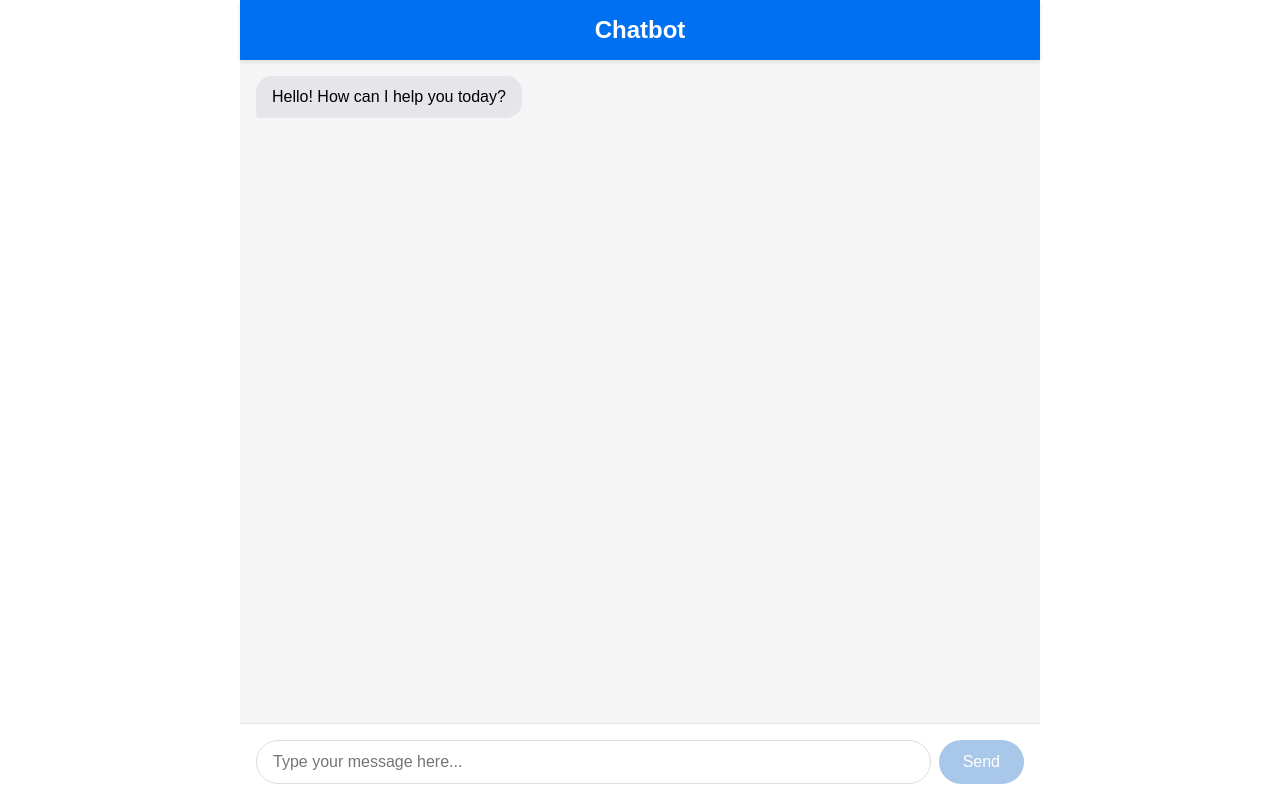
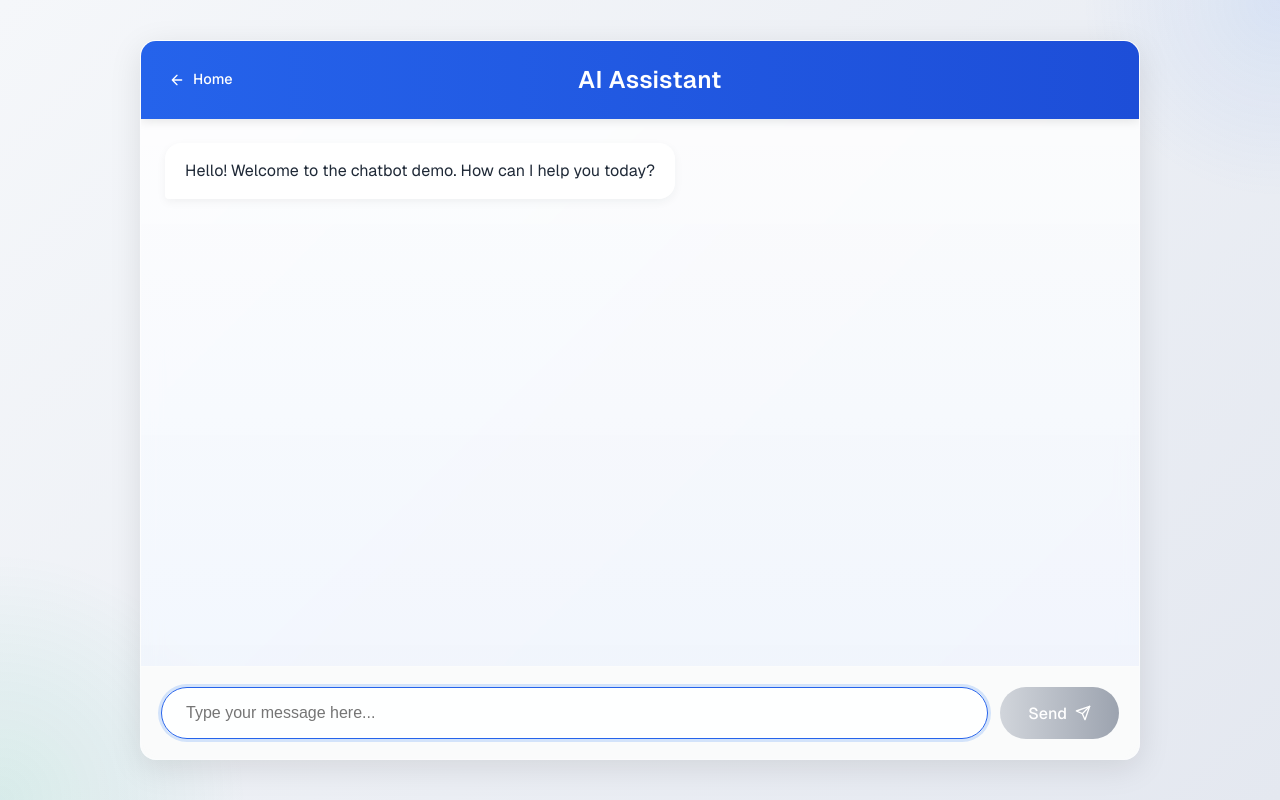
Before and after one commit to eaisdotinc/candidate-take-home, a Next.js app: page /chatbot in a window 1280 px wide. Built offline with nearby package versions, Linux system fonts and the light colour scheme.

Commit message:
new UI added

```diff
--- a/src/app/chatbot/page.module.css
+++ b/src/app/chatbot/page.module.css
@@ -2,88 +2,162 @@
   display: flex;
   flex-direction: column;
   height: 100vh;
-  max-width: 800px;
+  max-width: 1000px;
   margin: 0 auto;
-  background-color: #f5f5f5;
+  background: var(--glass-bg);
+  backdrop-filter: blur(10px);
+  -webkit-backdrop-filter: blur(10px);
+  border: 1px solid var(--glass-border);
+  box-shadow: var(--glass-shadow);
+  border-radius: var(--border-radius-lg);
+  overflow: hidden;
+  position: relative;
 }
 
 .chatHeader {
-  background-color: #0070f3;
+  background: linear-gradient(90deg, var(--primary), var(--primary-dark));
   color: white;
-  padding: 1rem;
-  text-align: center;
-  box-shadow: 0 2px 4px rgba(0, 0, 0, 0.1);
+  padding: 1.25rem;
+  display: flex;
+  align-items: center;
+  justify-content: space-between;
+  box-shadow: 0 2px 10px rgba(0, 0, 0, 0.1);
+  position: relative;
+  z-index: 2;
 }
 
 .chatHeader h1 {
   margin: 0;
   font-size: 1.5rem;
+  font-weight: 600;
+  letter-spacing: 0.01em;
+  text-align: center;
+  flex: 1;
+}
+
+.backLink {
+  display: flex;
+  align-items: center;
+  gap: 0.5rem;
+  color: white;
+  font-size: 0.9rem;
+  font-weight: 500;
+  padding: 0.5rem;
+  border-radius: var(--border-radius);
+  transition: all 0.2s ease;
+}
+
+.backLink:hover {
+  background: rgba(255, 255, 255, 0.2);
+}
+
+.backLink svg {
+  transition: transform 0.2s ease;
+}
+
+.backLink:hover svg {
+  transform: translateX(-2px);
+}
+
+.spacer {
+  width: 60px;
 }
 
 .chatWindow {
   flex: 1;
   overflow-y: auto;
-  padding: 1rem;
+  padding: 1.5rem;
   display: flex;
   flex-direction: column;
-  gap: 0.75rem;
+  gap: 1rem;
+  background: linear-gradient(180deg, rgba(255, 255, 255, 0) 0%, rgba(59, 130, 246, 0.05) 100%);
 }
 
 .message {
   max-width: 70%;
-  padding: 0.75rem 1rem;
-  border-radius: 1rem;
+  padding: 1rem 1.25rem;
+  border-radius: var(--border-radius-lg);
   word-break: break-word;
+  line-height: 1.5;
+  animation: fadeIn 0.3s ease-out;
+  position: relative;
+  transition: transform 0.2s ease;
+}
+
+.message:hover {
+  transform: translateY(-2px);
+}
+
+@keyframes fadeIn {
+  from {
+    opacity: 0;
+    transform: translateY(10px);
+  }
+  to {
+    opacity: 1;
+    transform: translateY(0);
+  }
 }
 
 .userMessage {
   align-self: flex-end;
-  background-color: #0070f3;
+  background: linear-gradient(135deg, var(--primary), var(--primary-dark));
   color: white;
-  border-bottom-right-radius: 0.25rem;
+  border-bottom-right-radius: var(--border-radius-sm);
+  box-shadow: 0 3px 12px rgba(37, 99, 235, 0.2);
 }
 
 .botMessage {
   align-self: flex-start;
-  background-color: #e5e5ea;
-  color: #000;
-  border-bottom-left-radius: 0.25rem;
+  background: white;
+  color: var(--gray-800);
+  border-bottom-left-radius: var(--border-radius-sm);
+  box-shadow: 0 3px 10px rgba(0, 0, 0, 0.05);
 }
 
 .errorMessage {
-  background-color: #ffeded;
-  border: 1px solid #ffd0d0;
+  background: linear-gradient(to right, var(--error-light), white);
+  border-left: 3px solid var(--error);
   display: flex;
   flex-direction: column;
 }
 
 .retryButton {
   align-self: flex-end;
-  margin-top: 0.5rem;
-  background-color: #f44336;
+  margin-top: 0.75rem;
+  background: linear-gradient(to right, var(--error), var(--error-dark));
   color: white;
   border: none;
-  border-radius: 0.5rem;
-  padding: 0.3rem 0.6rem;
+  border-radius: var(--border-radius);
+  padding: 0.4rem 0.8rem;
   font-size: 0.8rem;
+  font-weight: 500;
   cursor: pointer;
-  transition: background-color 0.2s;
+  transition: all 0.2s ease;
+  box-shadow: 0 2px 6px rgba(239, 68, 68, 0.3);
 }
 
 .retryButton:hover {
-  background-color: #d32f2f;
+  transform: translateY(-1px);
+  box-shadow: 0 4px 8px rgba(239, 68, 68, 0.4);
 }
 
 .typingIndicator {
   display: flex;
   align-items: center;
-  padding: 0.75rem 1rem;
+  padding: 0.75rem 1.25rem;
   max-width: fit-content;
+  background: rgba(255, 255, 255, 0.7);
+  backdrop-filter: blur(5px);
+  -webkit-backdrop-filter: blur(5px);
+  border: 1px solid rgba(255, 255, 255, 0.2);
 }
 
 .typingText {
   font-size: 0.9rem;
   margin-right: 0.5rem;
+  color: var(--gray-600);
+  font-weight: 500;
 }
 
 .loadingDots {
@@ -95,6 +169,7 @@
   animation: loadingDots 1.4s infinite ease-in-out both;
   font-size: 1.25rem;
   margin: 0 2px;
+  color: var(--primary);
 }
 
 .loadingDots span:nth-child(1) {
@@ -111,7 +186,7 @@
 
 @keyframes loadingDots {
   0%, 80%, 100% {
-    opacity: 0.2;
+    opacity: 0.3;
     transform: translateY(0);
   }
   40% {
@@ -122,54 +197,99 @@
 
 .inputContainer {
   display: flex;
-  padding: 1rem;
-  background-color: white;
-  border-top: 1px solid #e5e5ea;
-}
-
-.messageInput:disabled {
-  background-color: #f9f9f9;
-  cursor: not-allowed;
+  padding: 1.25rem;
+  background: rgba(249, 250, 251, 0.8);
+  backdrop-filter: blur(5px);
+  -webkit-backdrop-filter: blur(5px);
+  border-top: 1px solid var(--glass-border);
+  position: relative;
+  z-index: 2;
 }
 
 .messageInput {
   flex: 1;
-  padding: 0.75rem 1rem;
-  border: 1px solid #ddd;
-  border-radius: 1.5rem;
+  padding: 1rem 1.5rem;
+  border: 1px solid var(--gray-200);
+  border-radius: var(--border-radius-full);
   outline: none;
   font-size: 1rem;
+  transition: all 0.2s ease;
+  background: rgba(255, 255, 255, 0.9);
+  box-shadow: 0 2px 6px rgba(0, 0, 0, 0.05);
 }
 
-.sendButton:hover:not(:disabled) {
-  border-color: #0070f3;
+.messageInput:focus {
+  border-color: var(--primary);
+  box-shadow: 0 0 0 3px rgba(59, 130, 246, 0.2);
 }
 
-.sendButton:disabled {
-  background-color: #a9c7e9;
+.messageInput:disabled {
+  background-color: var(--gray-100);
   cursor: not-allowed;
 }
 
 .sendButton {
-  margin-left: 0.5rem;
-  padding: 0.75rem 1.5rem;
-  background-color: #0070f3;
+  margin-left: 0.75rem;
+  padding: 0 1.75rem;
+  background: linear-gradient(90deg, var(--primary), var(--primary-dark));
   color: white;
   border: none;
-  border-radius: 1.5rem;
+  border-radius: var(--border-radius-full);
   cursor: pointer;
   font-size: 1rem;
-  transition: background-color 0.2s;
+  font-weight: 500;
+  transition: all 0.3s ease;
+  box-shadow: 0 3px 10px rgba(37, 99, 235, 0.2);
+  position: relative;
+  overflow: hidden;
+  display: flex;
+  align-items: center;
+  justify-content: center;
+  gap: 0.5rem;
 }
 
-.sendButton:hover {
-  background-color: #0051a2;
+.sendButton svg {
+  transition: transform 0.2s ease;
 }
 
-@media (max-width: 600px) {
+.sendButton:hover:not(:disabled) svg {
+  transform: translate(2px, -2px);
+}
+
+.sendButton::before {
+  content: "";
+  position: absolute;
+  top: 0;
+  left: 0;
+  width: 100%;
+  height: 100%;
+  background: linear-gradient(45deg, rgba(255, 255, 255, 0), rgba(255, 255, 255, 0.2), rgba(255, 255, 255, 0));
+  transform: translateX(-100%);
+  transition: transform 0.6s;
+}
+
+.sendButton:hover:not(:disabled) {
+  transform: translateY(-2px);
+  box-shadow: 0 5px 15px rgba(37, 99, 235, 0.3);
+}
+
+.sendButton:hover:not(:disabled)::before {
+  transform: translateX(100%);
+}
+
+.sendButton:disabled {
+  background: linear-gradient(90deg, var(--gray-300), var(--gray-400));
+  cursor: not-allowed;
+  box-shadow: none;
+}
+
+/* Responsive styles */
+@media (max-width: 767px) {
   .chatContainer {
     height: 100vh;
     width: 100%;
+    max-width: 100%;
+    border-radius: 0;
   }
 
   .message {
@@ -177,6 +297,54 @@
   }
 
   .sendButton {
-    padding: 0.75rem 1rem;
+    padding: 0 1.25rem;
   }
 }
+
+@media (min-width: 768px) {
+  .chatContainer {
+    height: 90vh;
+    margin: 5vh auto;
+  }
+}
+
+/* Add dark mode styles at the end of the file */
+@media (prefers-color-scheme: dark) {
+  .chatContainer {
+    background: var(--glass-bg);
+  }
+
+  .botMessage {
+    background: var(--secondary);
+    color: var(--foreground);
+    box-shadow: 0 3px 10px rgba(0, 0, 0, 0.2);
+  }
+
+  .typingIndicator {
+    background: rgba(30, 41, 59, 0.7);
+    border: 1px solid rgba(255, 255, 255, 0.1);
+  }
+
+  .typingText {
+    color: var(--gray-400);
+  }
+
+  .inputContainer {
+    background: rgba(15, 23, 42, 0.7);
+    border-top: 1px solid var(--glass-border);
+  }
+
+  .messageInput {
+    background: rgba(30, 41, 59, 0.8);
+    border-color: var(--gray-700);
+    color: var(--foreground);
+  }
+
+  .messageInput::placeholder {
+    color: var(--gray-500);
+  }
+
+  .errorMessage {
+    background: linear-gradient(to right, rgba(239, 68, 68, 0.2), var(--secondary));
+  }
+}
--- a/src/app/chatbot/page.tsx
+++ b/src/app/chatbot/page.tsx
@@ -1,7 +1,8 @@
 'use client';
 
-import { useEffect, useRef, useState } from 'react';
+import { useState, useRef, useEffect } from 'react';
 import styles from './page.module.css';
+import Link from 'next/link';
 
 export default function ChatbotPage() {
   const [message, setMessage] = useState('');
@@ -11,17 +12,23 @@ export default function ChatbotPage() {
     isError?: boolean;
     originalMessage?: string;
   }[]>([
-
-    { text: 'Hello! How can I help you today?', sender: 'bot' }
+    { text: 'Hello! Welcome to the chatbot demo. How can I help you today?', sender: 'bot' }
   ]);
-
   const [isLoading, setIsLoading] = useState(false);
   const chatWindowRef = useRef<HTMLDivElement>(null);
+  const inputRef = useRef<HTMLInputElement>(null);
 
   // Scroll to bottom whenever messages change or loading state changes
   useEffect(() => {
     scrollToBottom();
   }, [messages, isLoading]);
+
+  // Focus input field on load
+  useEffect(() => {
+    if (inputRef.current) {
+      inputRef.current.focus();
+    }
+  }, []);
 
   const scrollToBottom = () => {
     if (chatWindowRef.current) {
@@ -42,18 +49,18 @@ export default function ChatbotPage() {
 
       // Add bot response to chat
       setMessages(prev => [...prev, {
-        text: 'Sorry, something went wrong. Please try again later.',
-        sender: 'bot',
-        isError: true,
-        originalMessage: userMessage
+        text: data.message,
+        sender: 'bot'
       }]);
     } catch (error) {
       console.error('Error fetching bot response:', error);
 
       // Add error message if API call fails
       setMessages(prev => [...prev, {
-        text: 'Sorry, I encountered an error. Please try again later.',
-        sender: 'bot'
+        text: 'Sorry, something went wrong. Please try again later.',
+        sender: 'bot',
+        isError: true,
+        originalMessage: userMessage
       }]);
     } finally {
       setIsLoading(false);
@@ -92,7 +99,14 @@ export default function ChatbotPage() {
   return (
     <div className={styles.chatContainer}>
       <div className={styles.chatHeader}>
-        <h1>Chatbot</h1>
+        <Link href="/" className={styles.backLink}>
+          <svg xmlns="http://www.w3.org/2000/svg" width="16" height="16" viewBox="0 0 24 24" fill="none" stroke="currentColor" strokeWidth="2" strokeLinecap="round" strokeLinejoin="round">
+            <path d="M19 12H5M12 19l-7-7 7-7" />
+          </svg>
+          Home
+        </Link>
+        <h1>AI Assistant</h1>
+        <div className={styles.spacer}></div>
       </div>
 
       <div ref={chatWindowRef} className={styles.chatWindow}>
@@ -116,16 +130,17 @@ export default function ChatbotPage() {
         ))}
         {isLoading && (
           <div className={`${styles.message} ${styles.botMessage} ${styles.typingIndicator}`}>
-            <div className={styles.typingText}>Bot is typing</div>
-              <div className={styles.loadingDots}>
-                <span>.</span><span>.</span><span>.</span>
-              </div>
+            <div className={styles.typingText}>AI is thinking</div>
+            <div className={styles.loadingDots}>
+              <span>.</span><span>.</span><span>.</span>
+            </div>
           </div>
         )}
       </div>
 
       <div className={styles.inputContainer}>
         <input
+          ref={inputRef}
           type="text"
           value={message}
           onChange={(e) => setMessage(e.target.value)}
@@ -139,7 +154,11 @@ export default function ChatbotPage() {
           className={styles.sendButton}
           disabled={isLoading || message.trim() === ''}
         >
-          Send
+          <span>Send</span>
+          <svg xmlns="http://www.w3.org/2000/svg" width="16" height="16" viewBox="0 0 24 24" fill="none" stroke="currentColor" strokeWidth="2" strokeLinecap="round" strokeLinejoin="round">
+            <line x1="22" y1="2" x2="11" y2="13"></line>
+            <polygon points="22 2 15 22 11 13 2 9 22 2"></polygon>
+          </svg>
         </button>
       </div>
     </div>
--- a/src/app/globals.css
+++ b/src/app/globals.css
@@ -1,12 +1,46 @@
 :root {
-  --background: #ffffff;
+  --background: #f5f7fa;
   --foreground: #171717;
+  --primary: #2563eb;
+  --primary-light: #3b82f6;
+  --primary-dark: #1d4ed8;
+  --secondary: #f0f2f5;
+  --gray-100: #f3f4f6;
+  --gray-200: #e5e7eb;
+  --gray-300: #d1d5db;
+  --gray-400: #9ca3af;
+  --gray-500: #6b7280;
+  --gray-600: #4b5563;
+  --gray-800: #1f2937;
+  --success: #10b981;
+  --error: #ef4444;
+  --error-light: #fee2e2;
+  --error-dark: #b91c1c;
+  --warning: #f59e0b;
+  --glass-bg: rgba(255, 255, 255, 0.8);
+  --glass-border: rgba(255, 255, 255, 0.18);
+  --glass-shadow: 0 8px 32px rgba(0, 0, 0, 0.1);
+  --border-radius-sm: 0.25rem;
+  --border-radius: 0.5rem;
+  --border-radius-lg: 1rem;
+  --border-radius-xl: 1.5rem;
+  --border-radius-full: 9999px;
 }
 
 @media (prefers-color-scheme: dark) {
   :root {
-    --background: #0a0a0a;
-    --foreground: #ededed;
+    --background: #0f172a;
+    --foreground: #f8fafc;
+    --secondary: #1e293b;
+    --glass-bg: rgba(15, 23, 42, 0.75);
+    --glass-border: rgba(255, 255, 255, 0.05);
+    --gray-100: #1e293b;
+    --gray-200: #334155;
+    --gray-300: #475569;
+    --gray-400: #64748b;
+    --gray-500: #94a3b8;
+    --gray-600: #cbd5e1;
+    --gray-800: #e2e8f0;
   }
 }
 
@@ -18,10 +52,53 @@ body {
 
 body {
   color: var(--foreground);
-  background: var(--background);
-  font-family: Arial, Helvetica, sans-serif;
+  background: linear-gradient(135deg, #f5f7fa 0%, #e4e8f0 100%);
+  font-family: var(--font-geist-sans), system-ui, -apple-system, BlinkMacSystemFont, 'Segoe UI', Roboto, 'Helvetica Neue', Arial, sans-serif;
   -webkit-font-smoothing: antialiased;
   -moz-osx-font-smoothing: grayscale;
+  line-height: 1.5;
+  position: relative;
+}
+
+/* Gradient decorations */
+body::before {
+  content: '';
+  position: absolute;
+  width: 400px;
+  height: 400px;
+  border-radius: 50%;
+  background: radial-gradient(circle, rgba(59, 130, 246, 0.1) 0%, rgba(59, 130, 246, 0) 70%);
+  top: -200px;
+  right: -200px;
+  z-index: -1;
+  pointer-events: none;
+}
+
+body::after {
+  content: '';
+  position: absolute;
+  width: 500px;
+  height: 500px;
+  border-radius: 50%;
+  background: radial-gradient(circle, rgba(16, 185, 129, 0.1) 0%, rgba(16, 185, 129, 0) 70%);
+  bottom: -250px;
+  left: -250px;
+  z-index: -1;
+  pointer-events: none;
+}
+
+@media (prefers-color-scheme: dark) {
+  body {
+    background: linear-gradient(135deg, #0f172a 0%, #1e293b 100%);
+  }
+
+  body::before {
+    background: radial-gradient(circle, rgba(59, 130, 246, 0.05) 0%, rgba(59, 130, 246, 0) 70%);
+  }
+
+  body::after {
+    background: radial-gradient(circle, rgba(16, 185, 129, 0.05) 0%, rgba(16, 185, 129, 0) 70%);
+  }
 }
 
 * {
@@ -35,6 +112,37 @@ a {
   text-decoration: none;
 }
 
+button {
+  font-family: inherit;
+}
+
+.glass {
+  background: var(--glass-bg);
+  backdrop-filter: blur(10px);
+  -webkit-backdrop-filter: blur(10px);
+  border: 1px solid var(--glass-border);
+  box-shadow: var(--glass-shadow);
+}
+
+/* Modern scrollbar */
+::-webkit-scrollbar {
+  width: 8px;
+  height: 8px;
+}
+
+::-webkit-scrollbar-track {
+  background: transparent;
+}
+
+::-webkit-scrollbar-thumb {
+  background: var(--gray-300);
+  border-radius: var(--border-radius-full);
+}
+
+::-webkit-scrollbar-thumb:hover {
+  background: var(--gray-400);
+}
+
 @media (prefers-color-scheme: dark) {
   html {
     color-scheme: dark;
--- a/src/app/page.tsx
+++ b/src/app/page.tsx
@@ -3,7 +3,7 @@ import styles from './page.module.css';
 
 export default function Home() {
   return (
-    <main className={styles.main}>
+      <main className={styles.main}>
       <div className={styles.container}>
         <h1 className={styles.title}>Chatbot Demo</h1>
         <p className={styles.description}>
@@ -12,7 +12,7 @@ export default function Home() {
         <Link href="/chatbot" className={styles.button}>
           Open Chatbot
         </Link>
-      </div>
-    </main>
+        </div>
+      </main>
   );
 }
```
Also changed, not shown: src/app/page.module.css (+93 -12 lines), src/app/api/chat/route.ts (line endings or trailing spaces).
